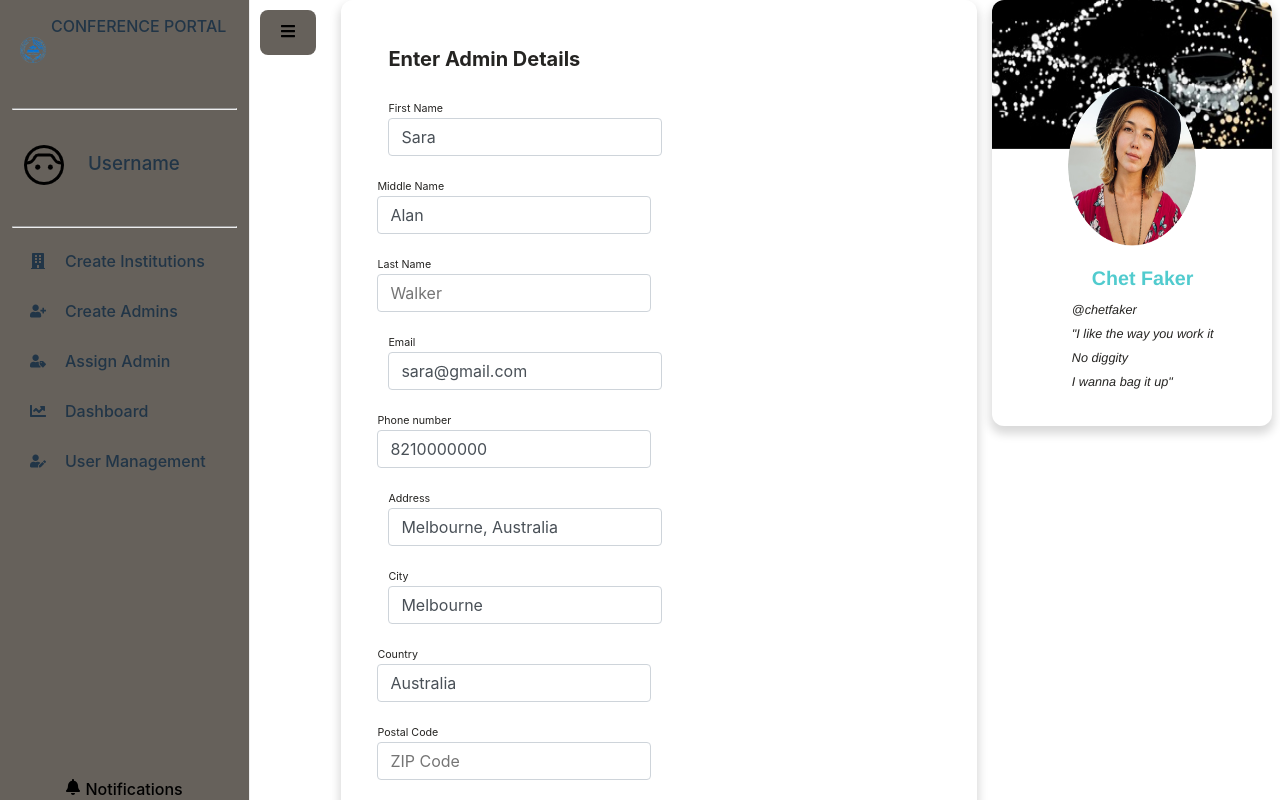
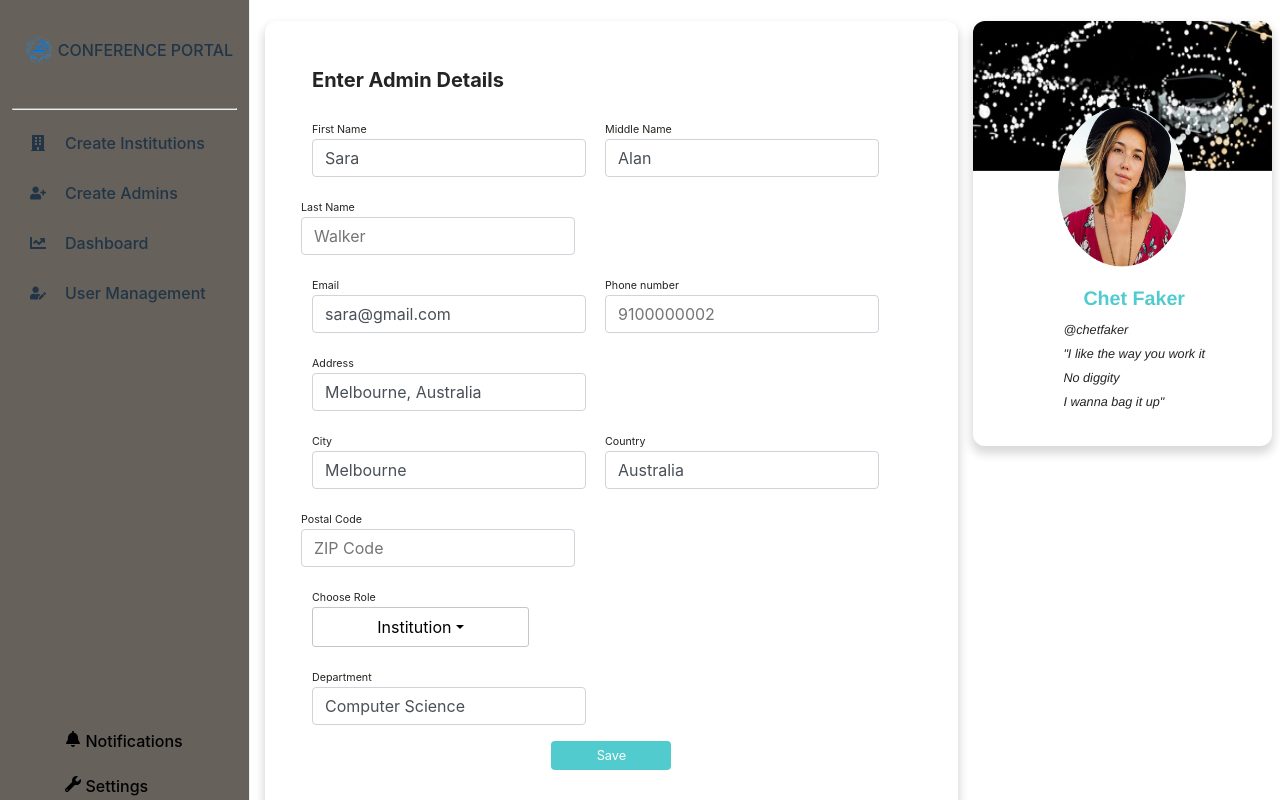
Before and after one commit to Mys7erio/conference-dashboard, a React (Vite) app: page /CreateAdmin in a window 1280 px wide. Shown: the top 800 px of the page. Built offline with nearby package versions, Linux system fonts and the light colour scheme.

Commit message:
made changes in the SuperAdminSidebar

```diff
--- a/src/Components/SuperAdminSidebar.css
+++ b/src/Components/SuperAdminSidebar.css
@@ -18,12 +18,15 @@
     display: flex;
     flex-direction: row;
     align-items: center;
+    justify-content: center;
 }
 
 .text{
     margin-left: 5px;
     width: 177px;
     height: 67px;
+    text-align: center;
+    padding-top: 24px;
 }
 
 .logo img{
@@ -57,7 +60,7 @@ hr{
 }
 
 .SuperAdminSidebarEnd{
-    margin-top: 35vh;
+    margin-top: 50vh;
 }
 
 .SidebarButtons{
@@ -70,3 +73,9 @@ hr{
     color: black;
     border: none;
 }
+
+.userImage img{
+    width: 100px;
+    height: 100px;
+    border-radius: 50%;
+}
--- a/src/Components/SuperAdminSidebar.jsx
+++ b/src/Components/SuperAdminSidebar.jsx
@@ -3,13 +3,11 @@ import {Link} from 'react-router-dom';
 import { Sidebar, Menu, MenuItem, SubMenu} from 'react-pro-sidebar';
 import { FaBuilding, FaBars, FaUserPlus, FaUserTag, FaChartLine,FaUserEdit, FaWalking, FaBell, FaWrench} from 'react-icons/fa';
 import Logo from '../assets/KJCLogo.png';
-import userimage from '../assets/userimage.png'
 import '../Components/SuperAdminSidebar.css'
 const SuperAdminSidebar = () => {
-  const [collapsed, setCollapsed] = React.useState(false);
   return (
     <div style={{ display: 'flex', height: '100%', minHeight: '400px'}}>
-    <Sidebar collapsed={collapsed} className='custom' backgroundColor="#66615B" collapsedWidth="0px" transitionDuration={1000}>
+    <Sidebar className='custom' backgroundColor="#66615B" collapsedWidth="0px" transitionDuration={1000}>
       <Menu>
           <div className="topLogo">
             <div className="logo">
@@ -20,18 +18,9 @@ const SuperAdminSidebar = () => {
             </div>
           </div>
           <hr />
-          <div className="userdetails">
-            <div className="userImage">
-              <img src={userimage} alt="" />
-            </div>
-            <div className="username">
-              <h3>Username</h3>
-            </div>
-          </div>
-          <hr />
         <MenuItem icon={<FaBuilding />} component={<Link to="/AddInstitution"/>}>Create Institutions</MenuItem>
         <MenuItem icon={<FaUserPlus/>} component={<Link to="/CreateAdmin"/>}>Create Admins</MenuItem>
-        <MenuItem icon={<FaUserTag />} component={<Link to="/AssignAdmin"/>}>Assign Admin</MenuItem>
+        {/* <MenuItem icon={<FaUserTag />} component={<Link to="/AssignAdmin"/>}>Assign Admin</MenuItem> */}
         <MenuItem icon={<FaChartLine />} component={<Link to="/SuperAdminDashboard"/>}>Dashboard</MenuItem>
         <MenuItem icon={<FaUserEdit />} component={<Link to="/UserManagement"/>}>User Management</MenuItem>
         <div className="SuperAdminSidebarEnd">
@@ -47,13 +36,6 @@ const SuperAdminSidebar = () => {
         </div>
       </Menu>
     </Sidebar>
-    <main style={{ padding: 10 }}>
-      <div>
-        <button className="sb-button collapseButton" onClick={() => setCollapsed(!collapsed)}>
-          <FaBars />
-        </button>
-      </div>
-    </main>
   </div>
   );
 };
--- a/src/Pages/AddInstitution.jsx
+++ b/src/Pages/AddInstitution.jsx
@@ -13,12 +13,6 @@ const AddInstitution = () => {
                   <div className="card-body">
                    <form>
                    <div className="row">
-                <div className="col-md-4 pr-1">
-                  <div className="form-group">
-                    <label>Institution ID*</label>
-                    <input type="text" className="form-control" placeholder='Institution ID'  />
-                  </div>
-                </div>
                 <div className="col-md-6 pr-1">
                   <div className="form-group">
                     <label>Institution Name*</label>
--- a/src/Pages/CreateAdmin.jsx
+++ b/src/Pages/CreateAdmin.jsx
@@ -42,7 +42,7 @@ const CreateAdmin = () => {
                 <div className="col-md-6 pl-1">
                   <div className="form-group">
                     <label>Phone number</label>
-                    <input type="number" className="form-control" placeholder="9100000002" defaultValue="8210000000" />
+                    <input type="number" className="form-control" placeholder="9100000002"/>
                   </div>
                 </div>
               </div>
```
